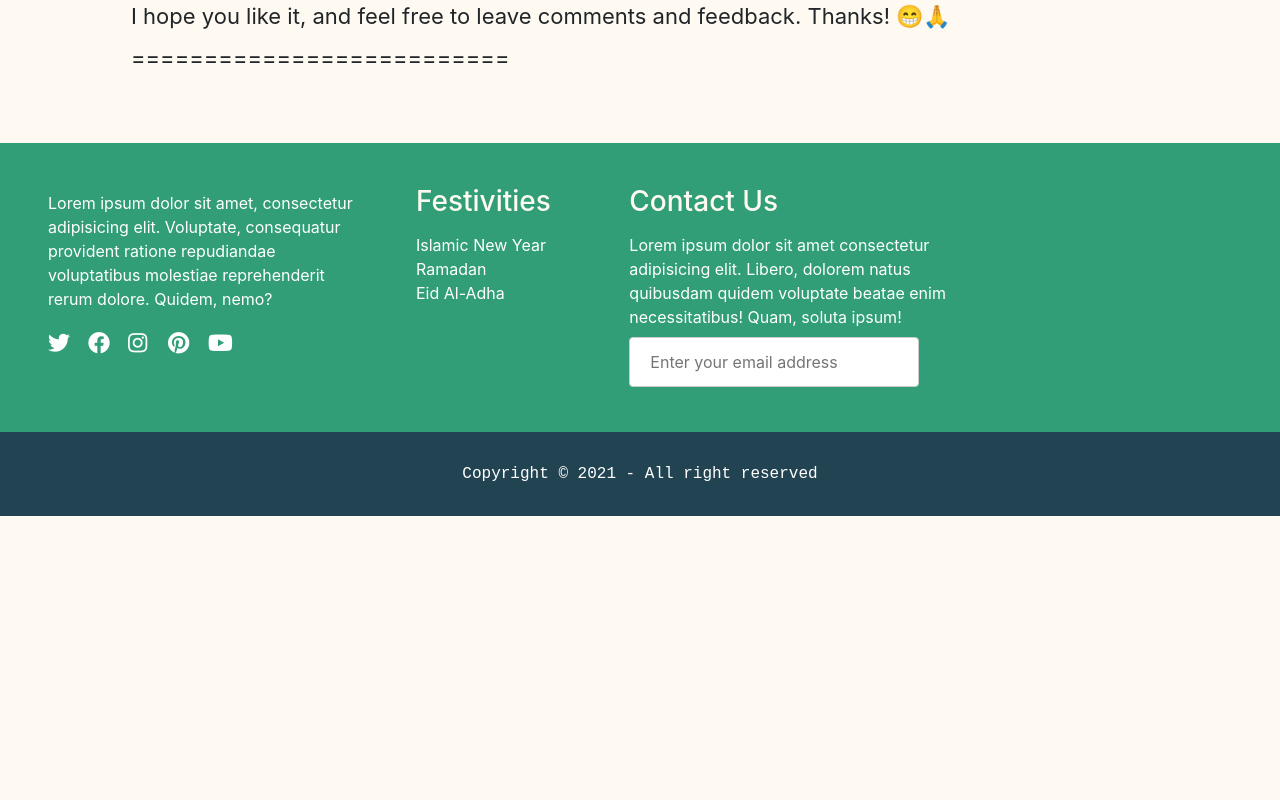
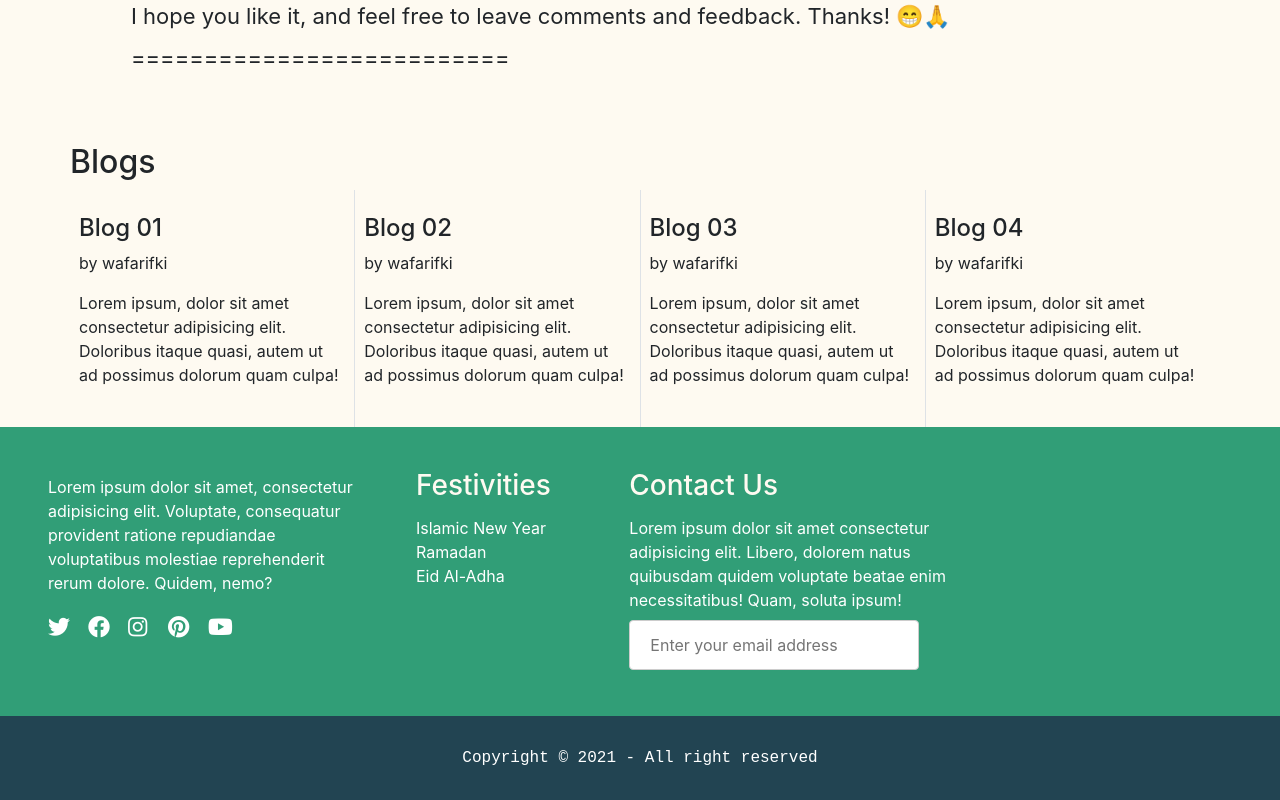
Before and after one commit to wafarifki/IdulAdha, a plain HTML site: page index.html in a window 1280 px wide. Shown: the part 1046-1846 px from the top of the page. Before the commit the page ends 1562 px from the top, so only its background shows below. Drawn offline with nearby package versions, Linux system fonts and the light colour scheme.

Commit message:
Update: Added Blogs

```diff
--- a/css/style.css
+++ b/css/style.css
@@ -359,7 +359,7 @@ input[type='checkbox'] {
   .iemgeh {
     position: fixed;
     bottom: 0;
-    width: 30%;
+    width: 5%;
     right: 0;
   }
 }
@@ -399,7 +399,7 @@ footer .footer-div {
     .iemgeh {
         position: fixed;
         bottom: 0;
-        width: 30%;
+        width: 22%;
         right: 0;
     }
 }
--- a/index.html
+++ b/index.html
@@ -49,7 +49,7 @@
           <div class="navbar-nav ml-auto">
             <a href="#homepage" class="nav-item nav-link active">Home</a>
             <a href="#about" class="nav-item nav-link">About</a>
-            <a href="#blogpage" class="nav-item nav-link">Blog</a>
+            <a href="#blogpage" class="nav-item nav-link active">Blog</a>
             <a href="contact.html" class="nav-item nav-link">Contact Us</a>
           </div>
         </div>
@@ -68,7 +68,7 @@
       <div class="row align-items-center h-100 mt-0 mt-md-3 mb-3 mb-md-0 kotak">
 
         <!--  LEAF IMAGE    -->
-        <img src="gambar/kananbawah.png" class="iemgeh">
+        <img src="gambar/kananbawah.png" class="iemgeh" >
         <!-- END LEAF IMAGE -->
 
         <!--  SHEEP IMAGE   -->
@@ -154,7 +154,34 @@
       </div>
     </div>
   </section>
-
+<!-- Blogs section -->
+  <section id="blogpage">
+    <div class="container">
+      <div class="row"><h2>Blogs</h2></div>
+      <div class="row">
+        <div class="col p-4 border-right">
+          <div class="row"><h4>Blog 01</h4></div>
+          <div class="row"><p>by wafarifki</p></div>
+          <div class="row"><p>Lorem ipsum, dolor sit amet consectetur adipisicing elit. Doloribus itaque quasi, autem ut ad possimus dolorum quam culpa! </p></div>
+        </div>
+        <div class="col p-4 border-right">
+          <div class="row"><h4>Blog 02</h4></div>
+          <div class="row"><p>by wafarifki</p></div>
+          <div class="row"><p>Lorem ipsum, dolor sit amet consectetur adipisicing elit. Doloribus itaque quasi, autem ut ad possimus dolorum quam culpa! </p></div>
+        </div>
+        <div class="col p-4 border-right">
+          <div class="row"><h4>Blog 03</h4></div>
+          <div class="row"><p>by wafarifki</p></div>
+          <div class="row"><p>Lorem ipsum, dolor sit amet consectetur adipisicing elit. Doloribus itaque quasi, autem ut ad possimus dolorum quam culpa! </p></div>
+        </div>
+        <div class="col p-4">
+          <div class="row"><h4>Blog 04</h4></div>
+          <div class="row"><p>by wafarifki</p></div>
+          <div class="row"><p>Lorem ipsum, dolor sit amet consectetur adipisicing elit. Doloribus itaque quasi, autem ut ad possimus dolorum quam culpa! </p></div>
+        </div>
+      </div>
+    </div>
+  </section>
   <footer id="contactpage">
     <div class="footer mb-4" style="color: white;">
       <div class="row m-0">
```
